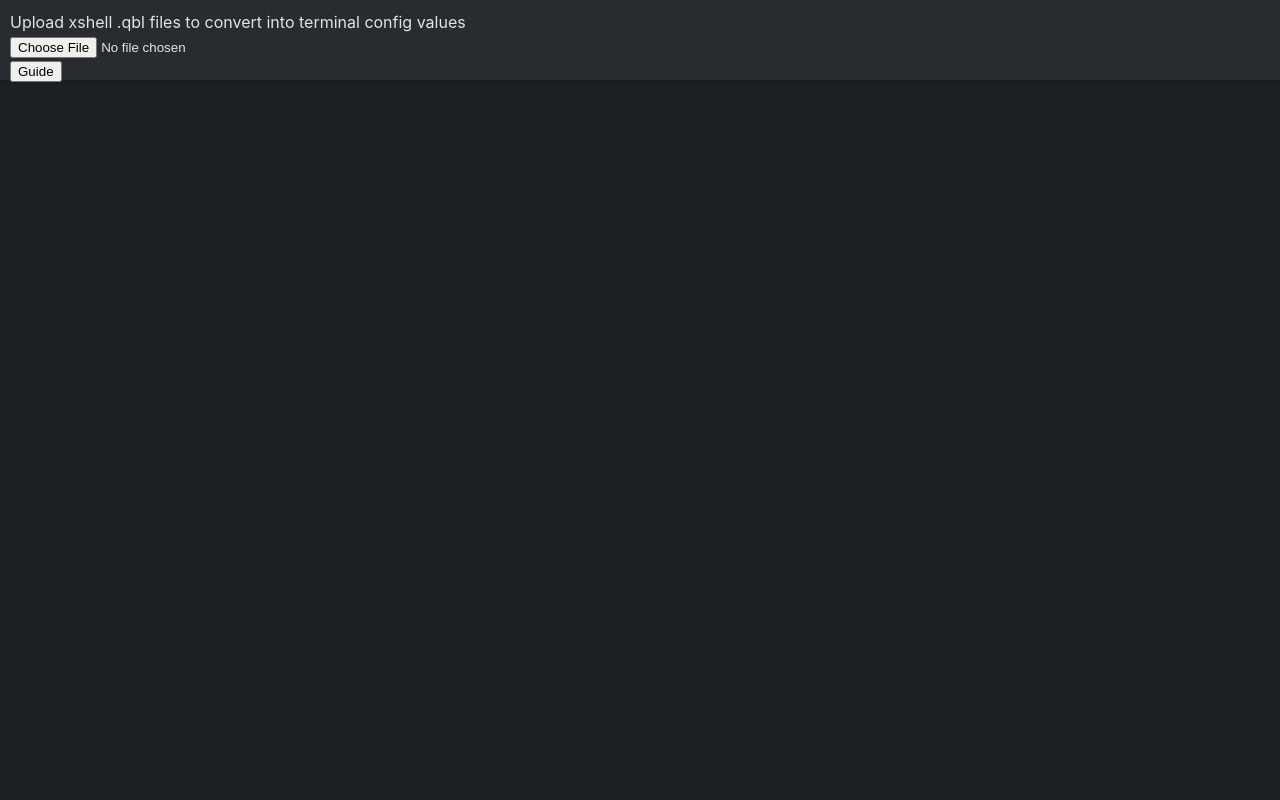
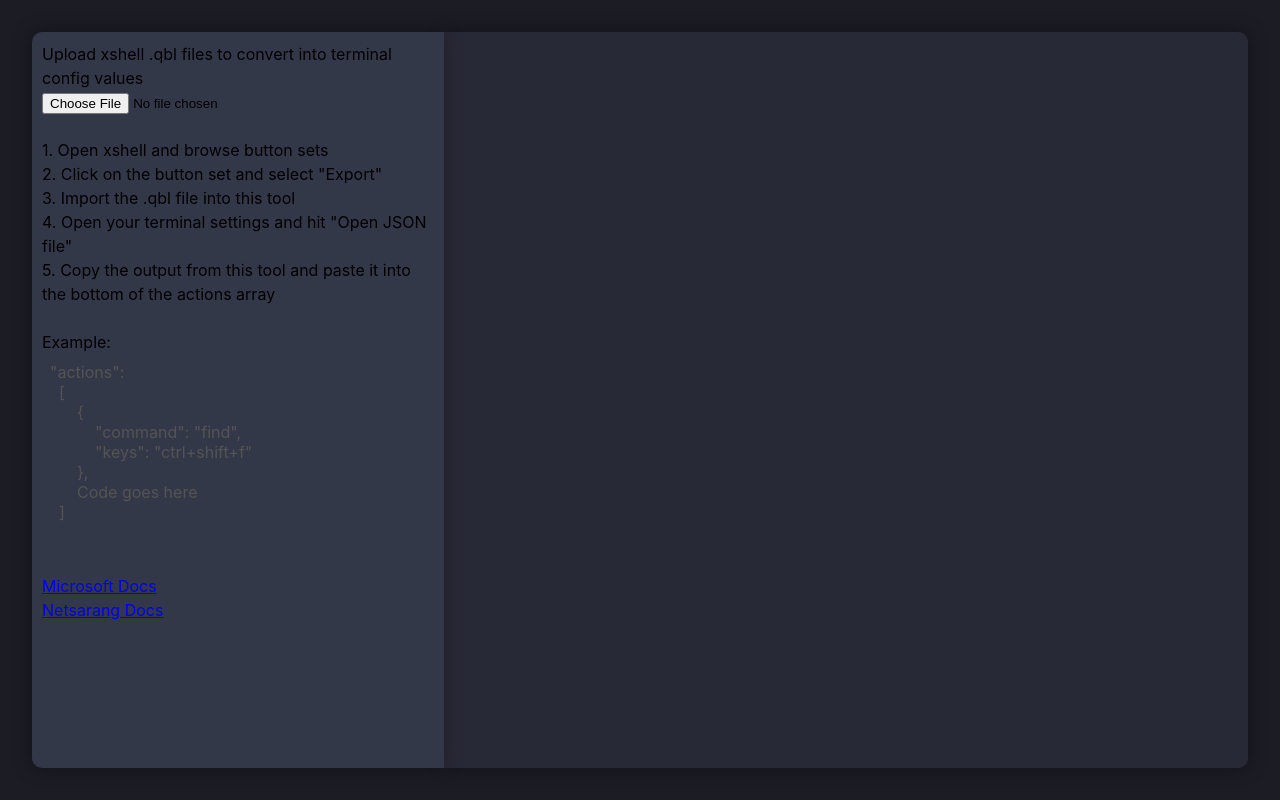
Before and after one commit to connorp2311/xshell2terminal, a React (Vite) app: page / in a window 1280 px wide. Built offline with nearby package versions, Linux system fonts and the light colour scheme.

Commit message:
improve regex and css

```diff
--- a/src/components/ConvertPalette/ConvertPalette.css
+++ b/src/components/ConvertPalette/ConvertPalette.css
@@ -1,63 +1,57 @@
-.parent {
-  grid-template-columns: 1fr;
-  grid-template-rows: 1fr 1fr;
-  gap: 0px 0px;
-  grid-auto-flow: row;
-  grid-template-areas:
-    "input"
-    "output";
-  height: 100vh;
+:root {
+  --bg-color: #1b1c24;
+  --light-color: #333849;
+  --dark-color: #282936;
+  --radius: 10px;
+  --shadow: 0 0 20px rgba(0, 0, 0, 0.3);
 }
 
-.div1 {
-  height: 10vh;
-  grid-area: input;
-  background-color: #282b30;
-  box-shadow: 0px 1px 6px 1px rgb(0 0 0 / 20%);
-  position: relative;
+#main {
+  width: 100%;
+  height: 100vh;
+  padding: 2em;
+  box-sizing: border-box;
+  background-color: var(--bg-color);
+}
+
+#leftSide {
+  float: left;
+  height: auto;
+  background-color: var(--light-color);
+  padding: 10px;
+  box-sizing: border-box;
+  border-radius: var(--radius) 0 0 var(--radius);
+  box-shadow: var(--shadow);
+  z-index: 1;
+  /* disable selecting */
+  -webkit-user-select: none;
+  -moz-user-select: none;
+  -ms-user-select: none;
   user-select: none;
 }
-.div2 {
-  height: 90vh;
-  grid-area: output;
-  background-color: #1e2124;
+
+#rightSide {
+  float: right;
+  height: auto;
+  background-color: var(--dark-color);
+  padding: 10px;
+  box-sizing: border-box;
+  border-radius: 0 var(--radius) var(--radius) 0;
+  box-shadow: var(--shadow);
 }
 
-.modal {
-  font-size: 1em;
-  z-index: 1000;
-  background-color: #272a2e;
+/* Custom scroll bar that matches the theme */
+::-webkit-scrollbar {
+  width: 0.5em;
+  height: 0.5em;
+}
+
+::-webkit-scrollbar-track {
+  background-color: var(--bg-color);
   border-radius: 5px;
-  box-shadow: 0px 1px 6px 1px rgb(0 0 0 / 20%);
-  padding: 2em;
 }
-.modal > .header {
-  width: 100%;
-  border-bottom: 1px solid gray;
-  font-size: 18px;
-  text-align: center;
-  padding: 5px;
+
+::-webkit-scrollbar-thumb {
+  background-color: var(--light-color);
+  border-radius: 5px;
 }
-.modal > .content {
-  width: 100%;
-  padding: 10px 5px;
-}
-.modal > .actions {
-  width: 100%;
-  padding: 10px 5px;
-  margin: auto;
-  text-align: center;
-}
-.modal > .close {
-  cursor: pointer;
-  position: absolute;
-  display: block;
-  padding: 2px 5px;
-  line-height: 20px;
-  right: -10px;
-  top: -10px;
-  font-size: 24px;
-  background: #ffffff;
-  border-radius: 18px;
-  border: 1px solid #cfcece;
-}
--- a/src/components/ConvertPalette/ConvertPalette.tsx
+++ b/src/components/ConvertPalette/ConvertPalette.tsx
@@ -13,101 +13,58 @@
   const [output, setOutput] = useState<string>("");
 
   const getButtonsV1 = (fileContent: string) => {
-    console.log("Generating config for old version");
-    let buttons: Button[] = [];
-    //get each button id
-    const regex = /^CR_\d+=.*/gm;
-    const matches = fileContent.match(regex);
+    let buttonList: Button[] = [];
+    // get each button id
+    const buttonIdRegex = /^CR_(\d+)=.*/gm;
+    let buttonIdMatch;
+    while ((buttonIdMatch = buttonIdRegex.exec(fileContent)) !== null) {
+      //get the button name that starts with "Label_index="
+      const buttonNameRegex = new RegExp(`Label_${buttonIdMatch[1]}=([^\n]+)`);
+      const buttonNameMatch = fileContent.match(buttonNameRegex);
 
-    if (matches) {
-      let buttonIndexs: string[] = [];
+      //get the button code that starts with "Button_index="
+      const buttonCodeRegex = new RegExp(`Text_${buttonIdMatch[1]}=([^\n]+)`);
+      const buttonCodeMatch = fileContent.match(buttonCodeRegex);
 
-      matches.forEach(match => {
-        //get number after =
-        const regex = /=.*/g;
-        const matchNumber = match.match(regex);
-        if (matchNumber) {
-          //get numbert after _ and before =
-          const number = match.substring(match.indexOf('_') + 1, match.indexOf('='));
-          buttonIndexs.push(number);
+      if (buttonNameMatch && buttonCodeMatch) {
+        const button: Button = {
+          name: buttonNameMatch[1],
+          code: buttonCodeMatch[1]
+        };
+        buttonList = [...buttonList, button];
       }
-      });
-
-      buttonIndexs.forEach(index => {
-        //get the button name what starts with "Label_index="
-        const regexName = new RegExp(`Label_${index}=.*`);
-        const matchName = fileContent.match(regexName);
-
-        //get the button code what starts with "Button_index="
-        const regexCode = new RegExp(`Text_${index}=.*`);
-        const matchCode = fileContent.match(regexCode);
-
-        if (matchName && matchCode) {
-          const name: string = matchName[0].substring(matchName[0].indexOf('=') + 1, matchName[0].length);
-          const code: string = matchCode[0].substring(matchCode[0].indexOf('=') + 1, matchCode[0].length);
-          const button: Button = {
-            name,
-            code
-          };
-          console.log(button);
-          buttons.push(button);
     }
-      });
-    };
-    return buttons;
+    return buttonList;
   };
 
   const getButtonsV2 = (fileContent: string) => {
-    console.log("Generating config for new version");
-    let buttons: Button[] = [];
+    let buttonList: Button[] = [];
     //get each line that starts with "Button_#="
-    const regex = /Button_\d+=.*/g;
-    const matches = fileContent.match(regex);
-    if (matches) {
-      matches.forEach(match => {
-        let name = match.substring(match.indexOf('=') + 1, match.indexOf('\\n'));
-        let code = match.substring(match.indexOf('\\n'), match.length);
+    const buttonLineRegex = /Button_\d+=.*/g;
+    const buttonLineMatches = fileContent.match(buttonLineRegex);
+    if (buttonLineMatches) {
+      buttonLineMatches.forEach(buttonLine => {
+        let buttonName = buttonLine.substring(buttonLine.indexOf('=') + 1, buttonLine.indexOf('\\n'));
+        let buttonCode = buttonLine.substring(buttonLine.indexOf('\\n'), buttonLine.length);
         //remove random number at start of code, no idea why its there
-        code = code.substring(code.indexOf(']') + 1, code.length);
+        buttonCode = buttonCode.substring(buttonCode.indexOf(']') + 1, buttonCode.length);
         const button: Button = {
-          name,
-          code
+          name: buttonName,
+          code: buttonCode
         };
-        console.log(button);
-        buttons.push(button);
+        buttonList.push(button);
       });
     }
-    return buttons;
+    return buttonList;
   };
 
+  const determineVersion = (fileContent: string) => fileContent.indexOf('[Info]') === 0 ? 2 : 1;
+
   const generateConfig = (fileName: string, fileContent: string) => {
-    //determine export version
-    let version = 1;
-    let config = "";
-    let buttons: Button[] = [];
-
-    if (fileContent.indexOf('[Info]') === 0) {
-      version = 2;
-    }
-
-    if (version === 1) {
-      buttons = getButtonsV1(fileContent);
-    }
-
-    if (version === 2) {
-      buttons = getButtonsV2(fileContent);
-    }
-
-    config += `{\n\t"name": "${fileName}",\n\t"icon": "\ud83d\udd35",\n\t"commands": [\n`;
-    buttons.forEach(button => {
-      config += "\t\t" + JSON.stringify({ "name": button.name, "command": { "action": "sendInput", "input": button.code } });
-      //if this isnt the last button add a comma
-      if (button !== buttons[buttons.length - 1]) {
-        config += ",";
-      }
-      config += "\n";
-    });
-    config += "\t]\n}";
+    const version = determineVersion(fileContent);
+    const buttons = version === 1 ? getButtonsV1(fileContent) : getButtonsV2(fileContent);
+    const commands = buttons.map(({ name, code }) => ({ name, command: { action: "sendInput", input: code } }));
+    const config = JSON.stringify({ name: fileName, icon: "\ud83d\udd35", commands }, null, 4);
     setOutput(config);
   };
 
@@ -115,14 +72,14 @@
   const uploadFile = (e: React.ChangeEvent<HTMLInputElement>) => {
     if (e.target.files) {
       const file = e.target.files[0];
-      const fileName = file.name.substring(0, file.name.indexOf('.'));
+      const fileName = file.name.split('.')[0];
       const reader = new FileReader();
-      reader.onload = (e) => {
-        if (e.target) {
-          generateConfig(fileName, e.target.result as string);
-        }
-      };
-      reader.readAsText(e.target.files[0]);
+      reader.addEventListener('load', () => {
+        generateConfig(fileName, reader.result as string);
+      });
+      reader.readAsText(file);
+    } else {
+      console.log("Please upload a file");
     }
   };
 
@@ -137,14 +94,11 @@
 `
 
   return (
-    <div className="parent">
-      <div className="div1">
-        <div style={{ padding: 10 }}>
+    <div id="main" style={{ display: 'flex' }}>
+      <div id="leftSide" style={{ flex: 0.5 }}>
         <div>Upload xshell .qbl files to convert into terminal config values</div>
         <div><input type="file" onChange={uploadFile} /></div>
-          <Popup trigger={<button>Guide</button>} modal={true}>
-            <div className="modal">
-              <h2>Guide</h2>
+        <br />
         1. Open xshell and browse button sets<br />
         2. Click on the button set and select "Export"<br />
         3. Import the .qbl file into this tool<br />
@@ -156,11 +110,8 @@
         <br />
         <a href="https://netsarang.atlassian.net/wiki/spaces/ENSUP/pages/31654174/Managing+the+quick+command+sets" target={"_blank"}>Netsarang Docs</a>
       </div>
-          </Popup>
-        </div>
-      </div>
-      <div className="div2">
-        <TextBox data={output}></TextBox>
+      <div id="rightSide" style={{ flex: 1 }}>
+        <TextBox data={output} />
       </div>
     </div>
   );
--- a/src/index.css
+++ b/src/index.css
@@ -4,12 +4,8 @@
   line-height: 24px;
   font-weight: 400;
 
-  padding: 0;
-  margin: 0;
 
   color-scheme: light dark;
-  color: rgba(255, 255, 255, 0.87);
-  background-color: #242424;
 
   font-synthesis: none;
   text-rendering: optimizeLegibility;
```
Lines whose indentation alone changed are shown as unchanged.
